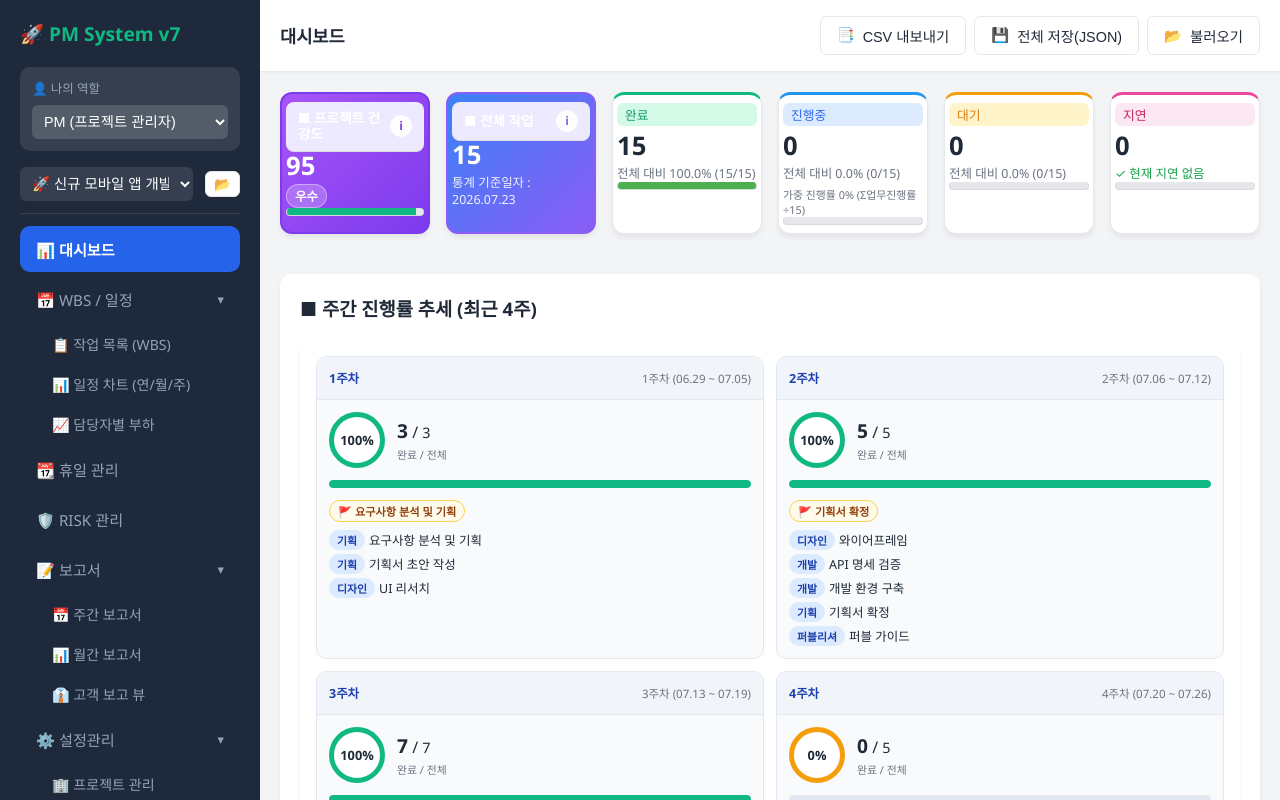
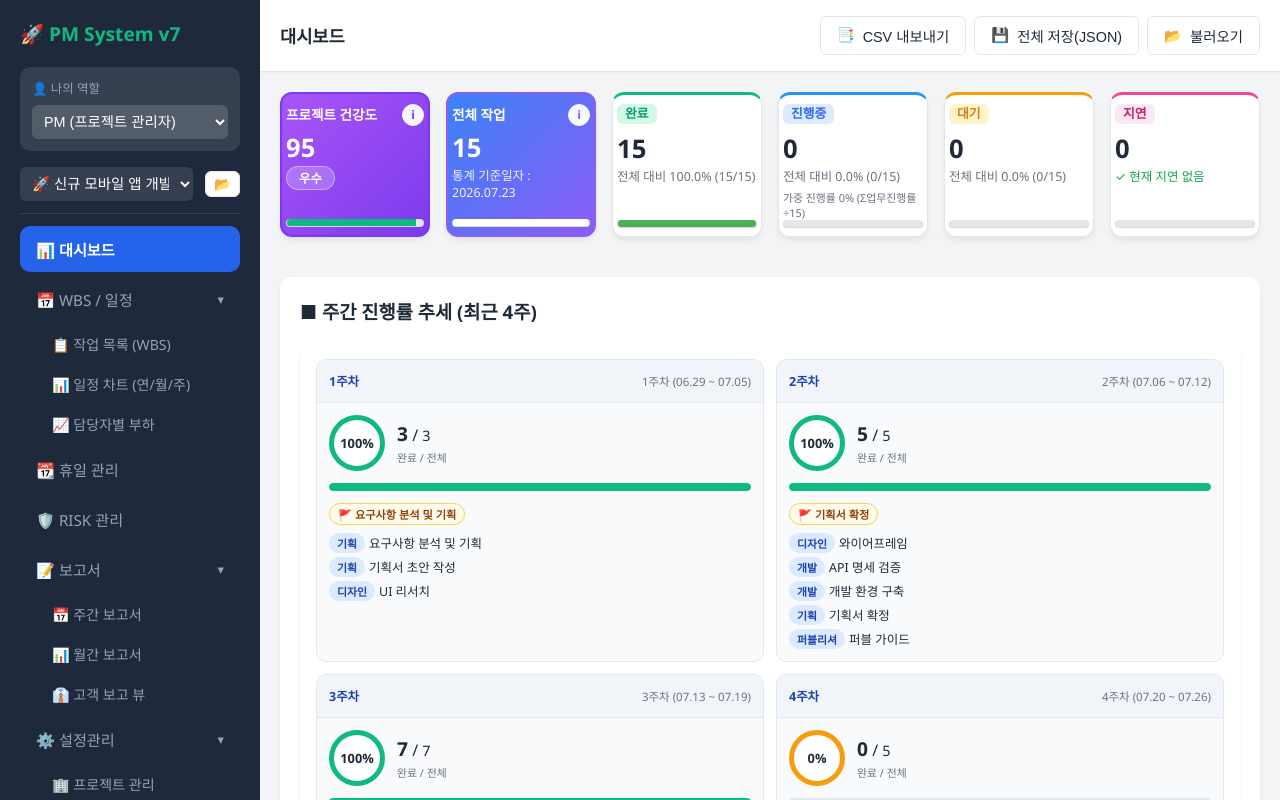
Before and after one commit to bkmfree/bkmfree.github.io, a website: page index.html in a window 1280 px wide. Drawn offline with Linux system fonts and the light colour scheme.

Commit message:
설정1 카드 상태바 하단 정렬(hdr/body 분리), 헤더 높이 통일, 툴팁 아래 노출+overflow해제

```diff
--- a/common/css/main.css
+++ b/common/css/main.css
@@ -287,6 +287,7 @@ body {
   border-left: 3px solid var(--primary);
   min-width: 0;
   height: 100%;
+  min-height: 168px;
   display: flex;
   flex-direction: column;
   position: relative;
@@ -296,7 +297,7 @@ body {
   background: var(--surface-elevated);
   border: 2px solid #8b5cf6;
   box-shadow: 0 10px 28px rgba(139, 92, 246, 0.18);
-  overflow: hidden;
+  overflow: visible;
 }
 /* 카드2(전체 작업): 카드1(보라)과 구분되는 인디고 블루 테두리 */
 .stat-card.key-card.key-card-total {
@@ -2109,6 +2110,23 @@ body {
   line-height: 1.2;
 }
 .stat-sub { color: #6b7280; font-size: 0.78rem; margin-top: 4px; }
+/* 설정1(6카드) 통일 헤더: 모든 카드 동일 높이/정렬 */
+.stat-header {
+  display: flex;
+  align-items: center;
+  justify-content: space-between;
+  gap: 6px;
+  min-height: 26px;
+  margin-bottom: 6px;
+}
+.stat-header .stat-label-text { font-size: 0.85rem; font-weight: 700; line-height: 1.2; }
+.stat-header .stat-label {
+  font-size: 0.8rem; font-weight: 700; line-height: 1.2;
+  padding: 2px 8px; border-radius: 6px; display: inline-block;
+}
+/* 상태바: 모든 카드 하단 고정 정렬 */
+.stat-bar-bottom { margin-top: auto; }
+.stat-body { flex: 1 1 auto; display: flex; flex-direction: column; }
 .stat-sub.success { background: #d1fae5; color: #065f46; padding: 2px 8px; border-radius: 999px; display: inline-block; }
 .stat-value { font-size: 1.6rem; font-weight: 800; line-height: 1.1; }
 
@@ -2121,7 +2139,7 @@ body {
   position: absolute;
   visibility: visible;
   left: 50%;
-  bottom: calc(100% + 28px);
+  top: calc(100% + 8px);
   transform: translateX(-50%);
   background: #1f2937;
   color: #fff;
@@ -2137,7 +2155,8 @@ body {
   white-space: normal;
   word-break: keep-all;
 }
-.stat-help-wrap:hover .stat-help-balloon {
+.stat-help-wrap:hover .stat-help-balloon,
+.stat-header:hover .stat-help-balloon {
   display: block !important;
   opacity: 1 !important;
   visibility: visible !important;
@@ -2147,11 +2166,11 @@ body {
 .stat-help-balloon::after {
   content: "";
   position: absolute;
-  top: 100%;
+  bottom: 100%;
   left: 50%;
   transform: translateX(-50%);
   border: 6px solid transparent;
-  border-top-color: #1f2937;
+  border-bottom-color: #1f2937;
 }
 
 /* =================================================================
--- a/modules/dashboard/dashboard.js
+++ b/modules/dashboard/dashboard.js
@@ -164,59 +164,74 @@
                 const asOf = `${new Date().getFullYear()}.${m}.${d}`;
                 const html = `
                     <div class="stat-card health" style="background:linear-gradient(135deg,#a855f7 0%,#7c3aed 100%); border:2px solid #7c3aed; position:relative;">
-                        <div class="stat-label-row health-header">
-                            <span class="stat-label-text" style="color:#fff;">■ 프로젝트 건강도</span>
-                            <div class="stat-help-wrap">
+                        <div class="stat-header">
+                            <span class="stat-label-text" style="color:#fff;">프로젝트 건강도</span>
                             <span class="stat-help-icon" data-help="health" data-date="${dateLabel}" aria-label="건강도 기준 설명" style="background:#fff; color:#7c3aed; border-color:#fff;">i</span>
                             <span class="stat-help-balloon" aria-hidden="true"><strong>프로젝트 건강도</strong><br/>100점 만점 (완료율·지연·리스크 반영)<br/>80↑ 우수 / 60↑ 양호 / 40↑ 주의 / 39↓ 위험<br/>기준일자: ${dateLabel}</span>
                         </div>
+                        <div class="stat-body">
+                            <div class="stat-value" style="color:#fff;">${healthScore}</div>
+                            <div class="stat-sub health-badge" style="background:rgba(255,255,255,0.22); color:#fff; border:1px solid rgba(255,255,255,0.4); align-self:flex-start;">${healthLevel.label}</div>
                         </div>
-                        <div class="stat-value health-value" style="color:#fff;">${healthScore}</div>
-                        <div class="stat-sub success health-badge" style="background:rgba(255,255,255,0.22); color:#fff; border:1px solid rgba(255,255,255,0.4);">${healthLevel.label}</div>
-                        <div class="progress-bar-outer health-progress">
-                            <div class="progress-bar-inner" style="width:${healthScore}%; background:#10b981;"></div>
-                        </div>
+                        <div class="progress-bar-outer stat-bar-bottom"><div class="progress-bar-inner" style="width:${healthScore}%; background:#10b981;"></div></div>
                     </div>
 
-                    <div class="stat-card key-card-total" style="background:linear-gradient(135deg,#3b82f6 0%,#8b5cf6 100%); border:2px solid #8b5cf6;">
-                        <div class="stat-label-row gray-header">
-                            <span class="stat-label-text" style="color:#fff;">■ 전체 작업</span>
-                            <div class="stat-help-wrap">
+                    <div class="stat-card key-card-total" style="background:linear-gradient(135deg,#3b82f6 0%,#8b5cf6 100%); border:2px solid #8b5cf6; position:relative;">
+                        <div class="stat-header">
+                            <span class="stat-label-text" style="color:#fff;">전체 작업</span>
                             <span class="stat-help-icon" data-help="total" data-date="${dateLabel}" aria-label="전체 작업 도움말" style="background:#fff; color:#8b5cf6; border-color:#fff;">i</span>
                             <span class="stat-help-balloon" aria-hidden="true"><strong>전체 작업</strong><br/>통계 기준일자 : ${asOf}</span>
                         </div>
-                        </div>
-                        <div class="stat-value total-value" style="color:#fff;">${total}</div>
+                        <div class="stat-body">
+                            <div class="stat-value" style="color:#fff;">${total}</div>
                             <div class="stat-sub" style="color:rgba(255,255,255,0.9);">통계 기준일자 : ${asOf}</div>
                         </div>
+                        <div class="progress-bar-outer stat-bar-bottom"><div class="progress-bar-inner" style="width:${progress}%; background:#fff;"></div></div>
+                    </div>
 
-                    <div class="stat-card six-sub" style="background:#fff; border:1px solid #e5e7eb; border-top:3px solid #10b981;">
-                        <div class="stat-label" style="color:#059669; background:#d1fae5; padding:2px 8px; border-radius:6px; display:inline-block; margin-bottom:6px;">완료</div>
+                    <div class="stat-card six-sub" style="background:#fff; border:1px solid #e5e7eb; border-top:3px solid #10b981; position:relative;">
+                        <div class="stat-header">
+                            <span class="stat-label" style="color:#059669; background:#d1fae5;">완료</span>
+                        </div>
+                        <div class="stat-body">
                             <div class="stat-value">${done}</div>
                             <div class="stat-sub">전체 대비 ${donePct.toFixed(1)}% (${done}/${total})</div>
-                        <div class="progress-bar-outer"><div class="progress-bar-inner" style="width:${donePct}%; background:#4CAF50;"></div></div>
+                        </div>
+                        <div class="progress-bar-outer stat-bar-bottom"><div class="progress-bar-inner" style="width:${donePct}%; background:#4CAF50;"></div></div>
                     </div>
 
-                    <div class="stat-card six-sub" style="background:#fff; border:1px solid #e5e7eb; border-top:3px solid #2196F3;">
-                        <div class="stat-label" style="color:#2563eb; background:#dbeafe; padding:2px 8px; border-radius:6px; display:inline-block; margin-bottom:6px;">진행중</div>
+                    <div class="stat-card six-sub" style="background:#fff; border:1px solid #e5e7eb; border-top:3px solid #2196F3; position:relative;">
+                        <div class="stat-header">
+                            <span class="stat-label" style="color:#2563eb; background:#dbeafe;">진행중</span>
+                        </div>
+                        <div class="stat-body">
                             <div class="stat-value">${inProgress}</div>
                             <div class="stat-sub">전체 대비 ${inProgressPct.toFixed(1)}% (${inProgress}/${total})</div>
                             <div class="stat-sub" style="font-size:0.68rem;">가중 진행률 ${inProgressAvg}% (Σ업무진행률÷${total})</div>
-                        <div class="progress-bar-outer"><div class="progress-bar-inner" style="width:${inProgressPct}%; background:#2196F3;"></div></div>
+                        </div>
+                        <div class="progress-bar-outer stat-bar-bottom"><div class="progress-bar-inner" style="width:${inProgressPct}%; background:#2196F3;"></div></div>
                     </div>
 
-                    <div class="stat-card six-sub" style="background:#fff; border:1px solid #e5e7eb; border-top:3px solid #F59E0B;">
-                        <div class="stat-label" style="color:#d97706; background:#fef3c7; padding:2px 8px; border-radius:6px; display:inline-block; margin-bottom:6px;">대기</div>
+                    <div class="stat-card six-sub" style="background:#fff; border:1px solid #e5e7eb; border-top:3px solid #F59E0B; position:relative;">
+                        <div class="stat-header">
+                            <span class="stat-label" style="color:#d97706; background:#fef3c7;">대기</span>
+                        </div>
+                        <div class="stat-body">
                             <div class="stat-value">${notStarted}</div>
                             <div class="stat-sub">전체 대비 ${notStartedPct.toFixed(1)}% (${notStarted}/${total})</div>
-                        <div class="progress-bar-outer"><div class="progress-bar-inner" style="width:${notStartedPct}%; background:#F59E0B;"></div></div>
+                        </div>
+                        <div class="progress-bar-outer stat-bar-bottom"><div class="progress-bar-inner" style="width:${notStartedPct}%; background:#F59E0B;"></div></div>
                     </div>
 
-                    <div class="stat-card six-sub" style="background:#fff; border:1px solid #e5e7eb; border-top:3px solid #ec4899;">
-                        <div class="stat-label" style="color:#be185d; background:#fce7f3; padding:2px 8px; border-radius:6px; display:inline-block; margin-bottom:6px;">지연</div>
+                    <div class="stat-card six-sub" style="background:#fff; border:1px solid #e5e7eb; border-top:3px solid #ec4899; position:relative;">
+                        <div class="stat-header">
+                            <span class="stat-label" style="color:#be185d; background:#fce7f3;">지연</span>
+                        </div>
+                        <div class="stat-body">
                             <div class="stat-value">${overdue}</div>
                             <div class="stat-sub" style="color:#16a34a;">${overdue > 0 ? '현재 지연 ' + overdue + '건' : '✓ 현재 지연 없음'}</div>
-                        <div class="progress-bar-outer"><div class="progress-bar-inner" style="width:${overduePct}%; background:#10b981;"></div></div>
+                        </div>
+                        <div class="progress-bar-outer stat-bar-bottom"><div class="progress-bar-inner" style="width:${overduePct}%; background:#10b981;"></div></div>
                     </div>
                 `;
                 document.getElementById('stats-row').innerHTML = html;
@@ -224,17 +239,10 @@
             },
 
             /**
-             * 6-2d. 통계 카드 툴팁 바인딩
+             * 6-2d. 통계 카드 툴팁 — CSS :hover 로 처리 (click 토글 제거, 충돌 방지)
              */
             bindStatsTooltips() {
-                document.querySelectorAll('#stats-row .stat-help-icon').forEach(icon => {
-                    icon.addEventListener('click', (e) => {
-                        const balloon = e.target.nextElementSibling;
-                        if (balloon) {
-                            balloon.style.display = (balloon.style.display === 'block') ? 'none' : 'block';
-                        }
-                    });
-                });
+                // 툴팁은 CSS .stat-header:hover .stat-help-balloon 로 표시됨
             },
 
             /**
```
Lines whose indentation alone changed are shown as unchanged.
